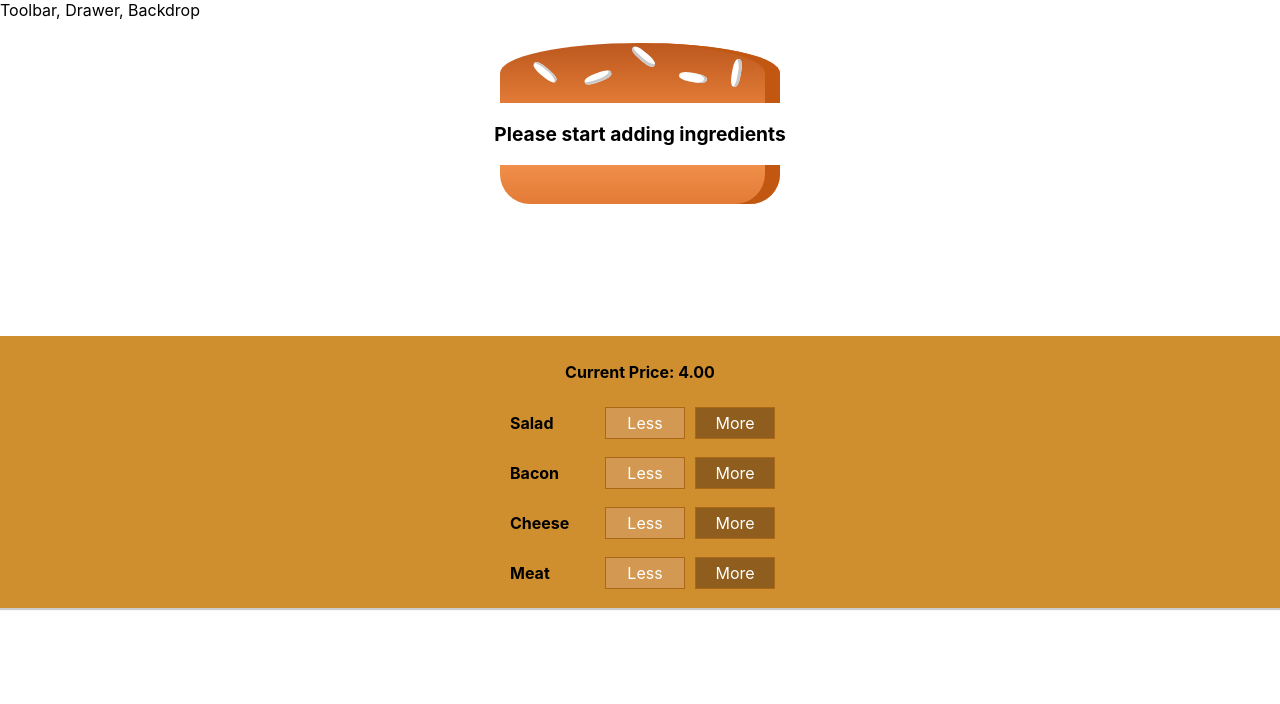
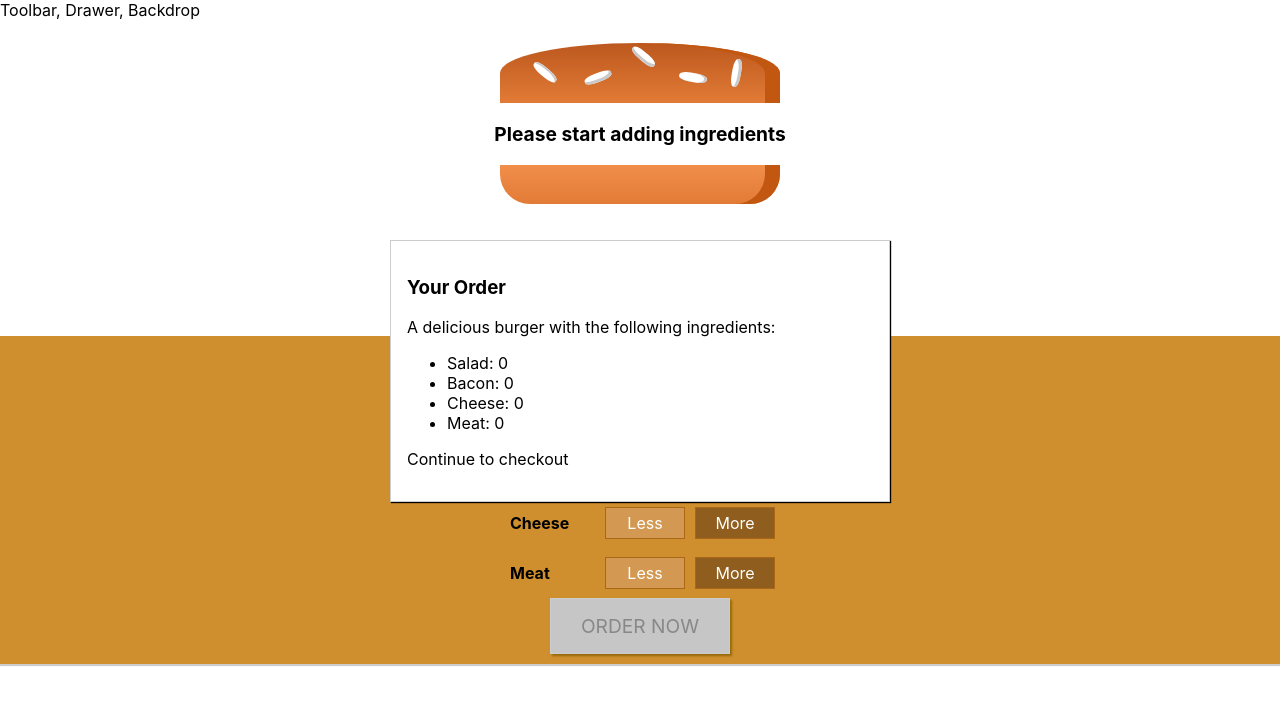
Before and after one commit to iamlearning1/react-16.8, a React (Create React App) app: page / in a window 1280 px wide. Shown: the top 704 px of the page. Built offline with nearby package versions, Linux system fonts and the light colour scheme.

Commit message:
added modal

```diff
--- a/src/Components/Burger/BuildControls/index.js
+++ b/src/Components/Burger/BuildControls/index.js
@@ -1,13 +1,13 @@
-import React from "react";
-import styles from "./index.module.css";
+import React from 'react';
+import styles from './index.module.css';
 
-import BuildControl from "./BuildControl";
+import BuildControl from './BuildControl';
 
 const controls = [
-	{ label: "Salad", type: "salad" },
-	{ label: "Bacon", type: "bacon" },
-	{ label: "Cheese", type: "cheese" },
-	{ label: "Meat", type: "meat" }
+  { label: 'Salad', type: 'salad' },
+  { label: 'Bacon', type: 'bacon' },
+  { label: 'Cheese', type: 'cheese' },
+  { label: 'Meat', type: 'meat' }
 ];
 
 const BuildControls = props => {
@@ -25,6 +25,9 @@
           removeIngredient={props.removeIngredient}
         />
       ))}
+      <button className={styles.OrderButton} disabled={!props.purchasable}>
+        ORDER NOW
+      </button>
     </div>
   );
 };
--- a/src/Components/Burger/BuildControls/index.module.css
+++ b/src/Components/Burger/BuildControls/index.module.css
@@ -8,3 +8,45 @@
   margin: auto;
   padding: 10px 0;
 }
+
+.OrderButton {
+  background-color: #dad735;
+  outline: none;
+  cursor: pointer;
+  border: 1px solid #966909;
+  color: #966909;
+  font-family: inherit;
+  font-size: 1.2em;
+  padding: 15px 30px;
+  box-shadow: 2px 2px 2px #966909;
+}
+
+.OrderButton:hover,
+.OrderButton:active {
+  background-color: #a0db41;
+  border: 1px solid #966909;
+  color: #966909;
+}
+
+.OrderButton:disabled {
+  background-color: #c7c6c6;
+  cursor: not-allowed;
+  border: 1px solid #ccc;
+  color: #888888;
+}
+
+.OrderButton:not(:disabled) {
+  animation: enable 0.3s linear;
+}
+
+@keyframes enable {
+  0% {
+    transform: scale(1);
+  }
+  60% {
+    transform: scale(1.1);
+  }
+  100% {
+    transform: scale(1);
+  }
+}
--- /dev/null
+++ b/src/Components/Burger/OrderSummary/index.js
@@ -0,0 +1,20 @@
+import React, { Fragment } from 'react';
+
+export default props => {
+  const ingredientSummary = Object.keys(props.ingredients).map(
+    (igKey, index) => (
+      <li key={index}>
+        <span style={{ textTransform: 'capitalize' }}>{igKey}</span>:{' '}
+        {props.ingredients[igKey]}
+      </li>
+    )
+  );
+  return (
+    <Fragment>
+      <h3>Your Order</h3>
+      <p>A delicious burger with the following ingredients:</p>
+      <ul>{ingredientSummary}</ul>
+      <p>Continue to checkout</p>
+    </Fragment>
+  );
+};
--- /dev/null
+++ b/src/Components/UI/Modal/index.js
@@ -0,0 +1,4 @@
+import React from 'react';
+import styles from './index.module.css';
+
+export default props => <div className={styles.Modal}>{props.children}</div>;
--- /dev/null
+++ b/src/Components/UI/Modal/index.module.css
@@ -0,0 +1,20 @@
+.Modal {
+  position: fixed;
+  z-index: 500;
+  background-color: white;
+  width: 70%;
+  border: 1px solid #ccc;
+  box-shadow: 1px 1px 1px black;
+  padding: 16px;
+  left: 15%;
+  top: 30%;
+  box-sizing: border-box;
+  transition: all 0.3s ease-out;
+}
+
+@media (min-width: 600px) {
+  .Modal {
+    width: 500px;
+    left: calc(50% - 250px);
+  }
+}
--- a/src/Containers/BurgerBuilder/index.js
+++ b/src/Containers/BurgerBuilder/index.js
@@ -1,7 +1,9 @@
-import React, { Component, Fragment } from "react";
+import React, { Component, Fragment } from 'react';
 
-import Burger from "../../Components/Burger";
-import BuildControls from "../../Components/Burger/BuildControls";
+import Burger from '../../Components/Burger';
+import BuildControls from '../../Components/Burger/BuildControls';
+import OrderSummary from '../../Components/Burger/OrderSummary';
+import Modal from '../../Components/UI/Modal';
 
 const INGREDIENT_PRICES = {
   salad: 0.3,
@@ -17,7 +19,15 @@
       cheese: 0,
       meat: 0
     },
-		totalPrice: 4
+    totalPrice: 4,
+    purchasable: false
+  };
+
+  updatePurchaseState = ingredients => {
+    const sum = Object.keys(ingredients)
+      .map(igKey => ingredients[igKey])
+      .reduce((sum, el) => sum + el, 0);
+    this.setState({ purchasable: sum > 0 });
   };
 
   addIngredientHandler = type => {
@@ -31,6 +41,7 @@
       ingredients: updatedIngredients,
       totalPrice: updatedPrice
     });
+    this.updatePurchaseState(updatedIngredients);
   };
 
   removeIngredientHandler = type => {
@@ -47,17 +58,22 @@
       ingredients: updatedIngredients,
       totalPrice: updatedPrice
     });
+    this.updatePurchaseState(updatedIngredients);
   };
 
   render() {
-		const { ingredients, totalPrice } = this.state;
+    const { ingredients, totalPrice, purchasable } = this.state;
     return (
       <Fragment>
+        <Modal>
+          <OrderSummary ingredients={ingredients} />
+        </Modal>
         <Burger ingredients={ingredients} />
         <BuildControls
           addIngredient={this.addIngredientHandler}
           removeIngredient={this.removeIngredientHandler}
           price={totalPrice}
+          purchasable={purchasable}
         />
       </Fragment>
     );
```
Also changed, not shown: 1 other file (tests, documents, lock files or other folders). Lines whose indentation alone changed are shown as unchanged.
